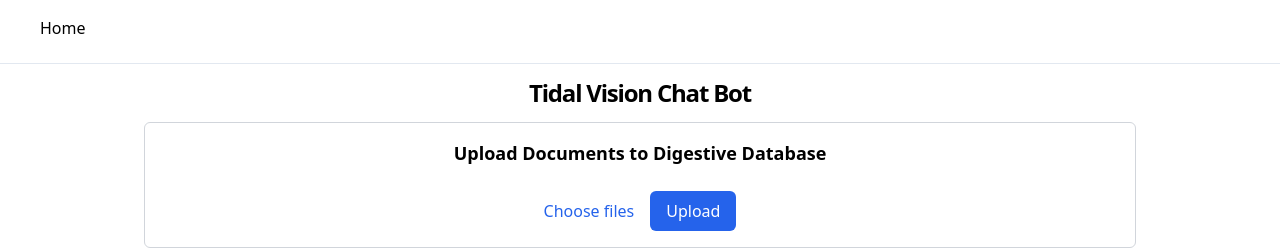
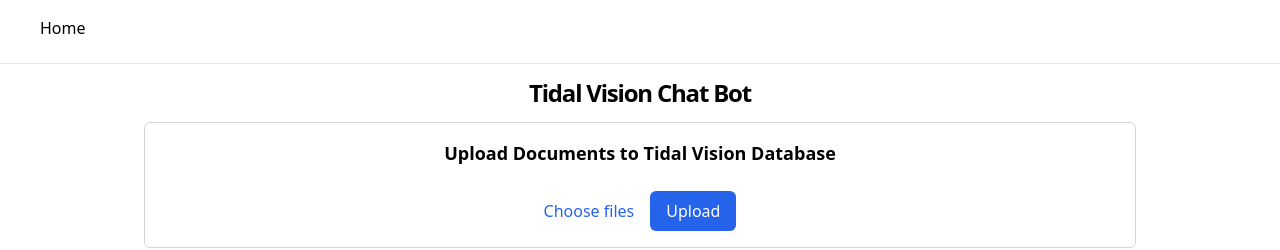
Before and after one commit to CodexLiu/Test1, a Next.js app: page / in a window 1280 px wide. Shown: the top 250 px of the page. Built offline with nearby package versions, Linux system fonts and the light colour scheme.

Commit message:
Update for Tidal Vision

```diff
--- a/pages/FileUploadForm.tsx
+++ b/pages/FileUploadForm.tsx
@@ -49,7 +49,7 @@
       onSubmit={handleSubmit}
       className="flex flex-col items-center justify-center gap-4 py-4 border border-gray-300 rounded-md"
     >
-      <h3 className="text-lg font-semibold mb-2">Upload Documents to Digestive Database</h3>
+      <h3 className="text-lg font-semibold mb-2">Upload Documents to Tidal Vision Database</h3>
       {uploadStatus && <p>{uploadStatus}</p>}
       {uploadProgress > 0 && (
         <div className="w-full h-2 bg-gray-300 rounded-md">
```
